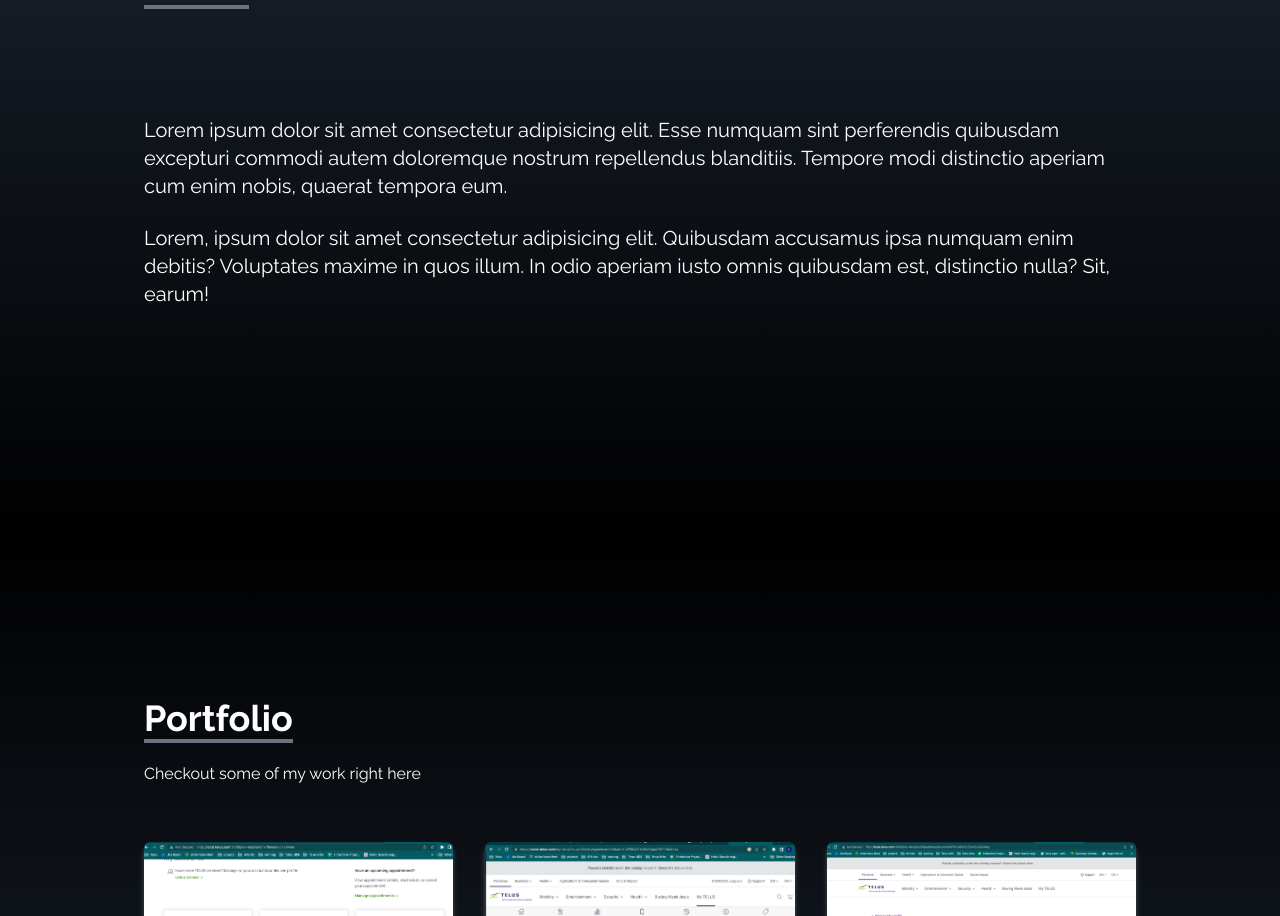
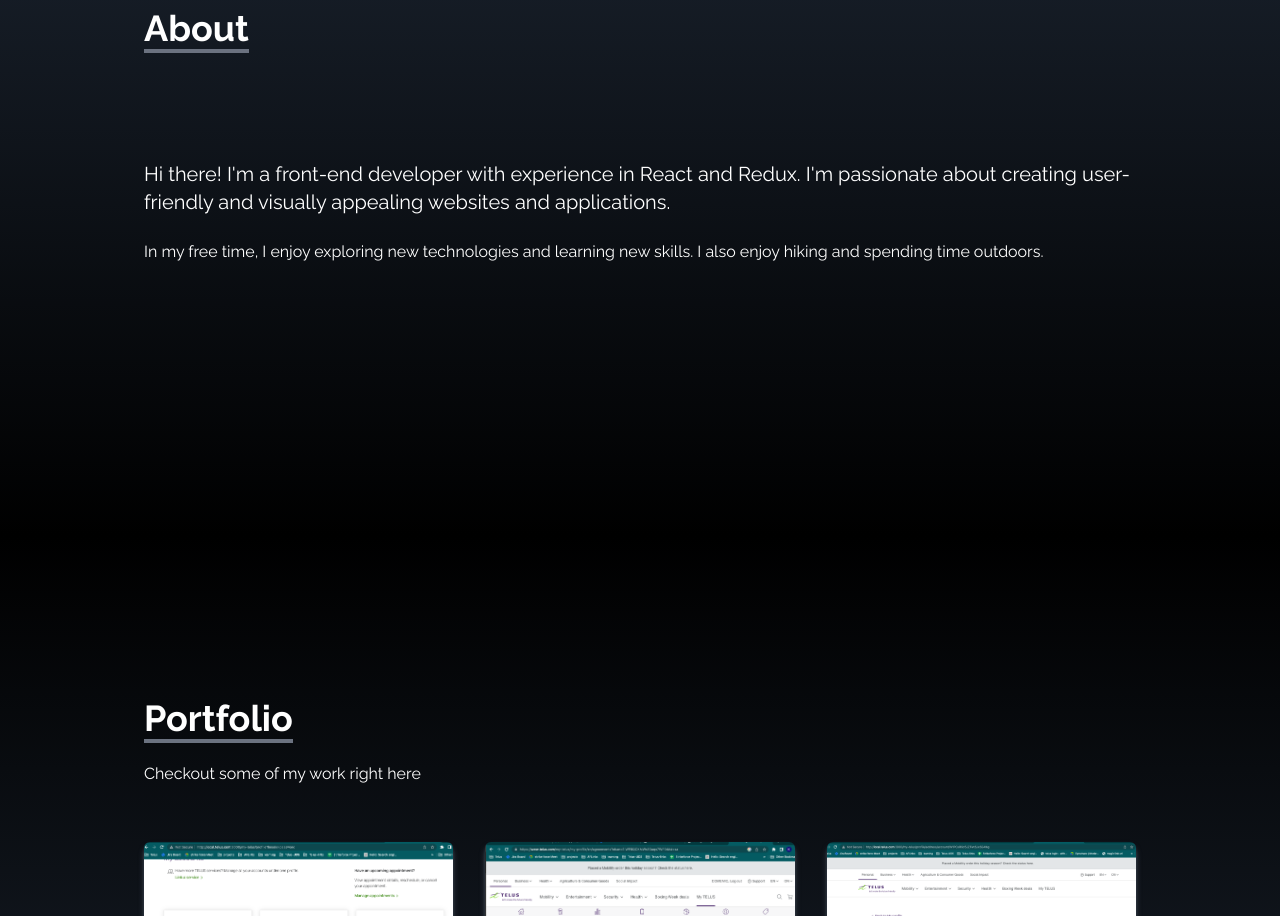
Before and after one commit to kpaccess/react-portfolio, a React (Create React App) app: page / in a window 1280 px wide. Shown: the part 1064-1980 px from the top of the page. Built offline with nearby package versions, Linux system fonts and the light colour scheme.

Commit message:
updated about me content

```diff
--- a/src/components/About.jsx
+++ b/src/components/About.jsx
@@ -12,20 +12,18 @@ const About = () => {
             About
           </p>
         </div>
+
         <p className="text-xl mt-20">
-          Lorem ipsum dolor sit amet consectetur adipisicing elit. Esse numquam
-          sint perferendis quibusdam excepturi commodi autem doloremque nostrum
-          repellendus blanditiis. Tempore modi distinctio aperiam cum enim
-          nobis, quaerat tempora eum.
+          Hi there! I'm a front-end developer with experience in React and
+          Redux. I'm passionate about creating user-friendly and visually
+          appealing websites and applications.
         </p>
 
         <br />
 
-        <p className="text-xl">
-          Lorem, ipsum dolor sit amet consectetur adipisicing elit. Quibusdam
-          accusamus ipsa numquam enim debitis? Voluptates maxime in quos illum.
-          In odio aperiam iusto omnis quibusdam est, distinctio nulla? Sit,
-          earum!
+        <p>
+          In my free time, I enjoy exploring new technologies and learning new
+          skills. I also enjoy hiking and spending time outdoors.
         </p>
       </div>
     </div>
```
